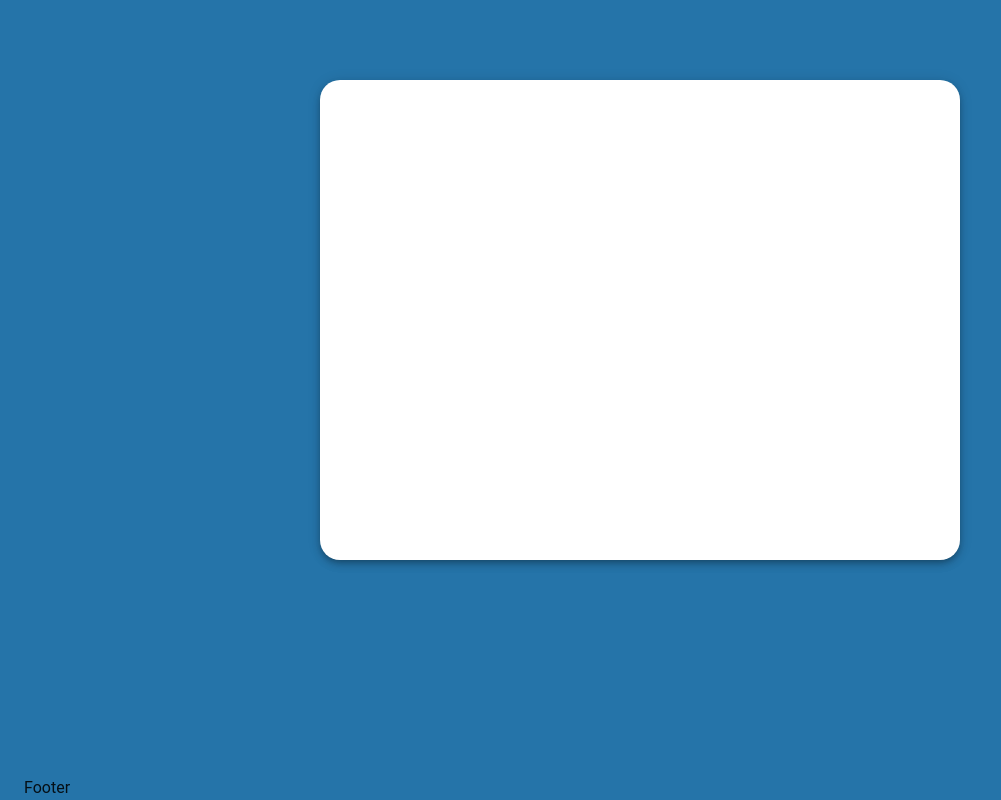
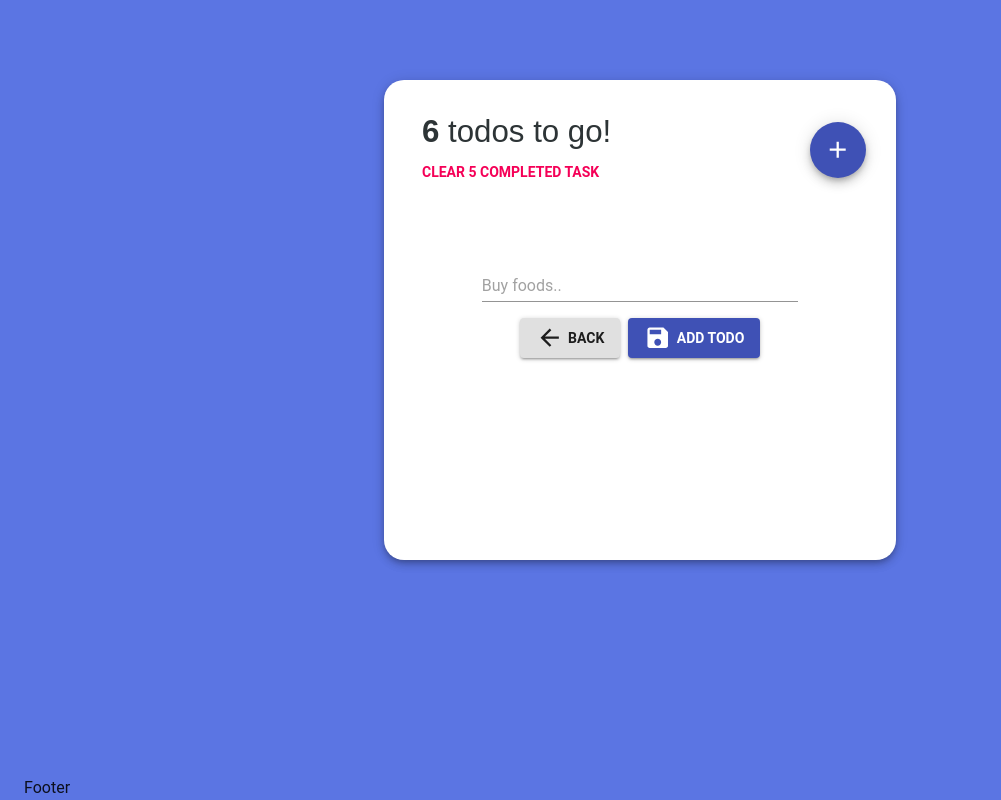
Before and after one commit to mbmohib/todo-app, a React (Create React App) app: page /add in a window 1280 px wide. Shown: the whole page, without its empty margins (0-1001 px from the left). Built offline with nearby package versions, Linux system fonts and the light colour scheme.

Commit message:
implement add todo ui

```diff
--- a/package.json
+++ b/package.json
@@ -15,8 +15,7 @@
     "react-scripts": "3.1.1",
     "redux": "^4.0.4",
     "redux-thunk": "^2.3.0",
-    "styled-components": "^5.0.0-beta.8",
-    "styled-system": "^5.1.0"
+    "styled-components": "^5.0.0-beta.8"
   },
   "scripts": {
     "start": "react-scripts start",
--- a/src/routes/routes.js
+++ b/src/routes/routes.js
@@ -1,13 +1,15 @@
 import React from 'react';
 import { Route, Switch, BrowserRouter } from 'react-router-dom';
-import { Home } from 'views/components';
+import { TodoList, AddEditTodo } from 'views/components';
 import Layout from 'views/layouts/Layout';
 
 const Routes = () => (
   <BrowserRouter>
     <Layout>
       <Switch>
-        <Route path="/" component={Home} exact />
+        <Route path="/" component={TodoList} exact />
+        <Route path="/add" component={AddEditTodo} />
+        <Route path="/edit/{id}" component={AddEditTodo} />
       </Switch>
     </Layout>
   </BrowserRouter>
--- a/src/theme/theme.js
+++ b/src/theme/theme.js
@@ -1,7 +1,15 @@
+const values = {
+  xs: 0,
+  sm: 600,
+  md: 960,
+  lg: 1280,
+  xl: 1920,
+};
+
 export default {
   breakpoints: {
     keys: ['xs', 'sm', 'md', 'lg', 'xl'],
-    values: { xs: 0, sm: 600, md: 960, lg: 1280, xl: 1920 },
+    up: key => `@media (min-width:${values[key]}px)`,
   },
   space: [0, 8, 16, 24, 32, 64, 128, 256],
   shadows: [
@@ -117,7 +125,7 @@ export default {
   palette: {
     // light: 'rgba(1, 1, 1, 1.00)',
     // tonalOffset: 0.2,
-    background: { paper: '#fff', default: '#2574A9', light: '#EB1763' },
+    background: { paper: '#fff', default: '#5b75e3', light: '#EB1763' },
     // contrastThreshold: 3,
     grey: {
       '50': '#f9f9f9',
--- /dev/null
+++ b/src/views/components/AddEditTodo/AddEditTodo.js
@@ -0,0 +1,41 @@
+import React from 'react';
+import { TextField } from '@material-ui/core';
+import { ArrowBack, Save } from '@material-ui/icons';
+
+import { Wrapper, Button } from 'views/ui';
+
+const AddTodo = ({ history }) => {
+  const handleBackButton = () => {
+    history.goBack();
+  };
+
+  return (
+    <Wrapper
+      justify="center"
+      mt={3}
+      width={{ xs: '100%', sm: '80%', md: '70%' }}
+      mx="auto"
+      mt={10}
+    >
+      <TextField fullWidth id="standard-name" placeholder="Buy foods.." />
+
+      <Wrapper flex mt={2} justify="center">
+        <Button
+          variant="contained"
+          color="default"
+          mr={1}
+          onClick={handleBackButton}
+        >
+          <ArrowBack />
+          Back
+        </Button>
+        <Button variant="contained" color="primary">
+          <Save />
+          Add Todo
+        </Button>
+      </Wrapper>
+    </Wrapper>
+  );
+};
+
+export default AddTodo;
--- a/src/views/components/Home/Home.js
+++ /dev/null
@@ -1,11 +0,0 @@
-import React, { Fragment } from 'react';
-import { TodoHeader, TodoList } from 'views/components';
-
-const Home = () => (
-  <Fragment>
-    <TodoHeader />
-    <TodoList />
-  </Fragment>
-);
-
-export default Home;
--- a/src/views/components/TodoHeader/TodoHeader.js
+++ b/src/views/components/TodoHeader/TodoHeader.js
@@ -1,6 +1,7 @@
 import React from 'react';
 import { Grid, Typography, Button, Fab, Box } from '@material-ui/core';
 import { Add } from '@material-ui/icons';
+import { Link } from 'react-router-dom';
 
 import { Wrapper } from 'views/ui';
 
@@ -17,7 +18,7 @@ const TodoHeader = () => (
       </Grid>
       <Grid item xs={4}>
         <Wrapper flex justify="flex-end" align="center">
-          <Fab color="primary" aria-label="add">
+          <Fab color="primary" aria-label="add" component={Link} to="/add">
             <Add />
           </Fab>
         </Wrapper>
--- a/src/views/components/TodoItem/TodoItem.js
+++ b/src/views/components/TodoItem/TodoItem.js
@@ -2,7 +2,7 @@ import React, { useState } from 'react';
 import { Checkbox, Grid, Box, Hidden } from '@material-ui/core';
 import { Delete, Edit } from '@material-ui/icons';
 
-import { Todo, IconButtonExtended } from 'views/ui';
+import { Todo, IconButton } from 'views/ui';
 
 const TodoItem = ({ todo }) => {
   const [checkboxValue, setCheckbox] = useState(false);
@@ -29,14 +29,14 @@ const TodoItem = ({ todo }) => {
           <Grid item xs={8} />
         </Hidden>
         <Grid item xs={2} sm={1}>
-          <IconButtonExtended aria-label="edit">
+          <IconButton aria-label="edit">
             <Edit />
-          </IconButtonExtended>
+          </IconButton>
         </Grid>
         <Grid item xs={2} sm={1}>
-          <IconButtonExtended aria-label="delete">
+          <IconButton aria-label="delete">
             <Delete />
-          </IconButtonExtended>
+          </IconButton>
         </Grid>
       </Grid>
     </Box>
--- a/src/views/components/index.js
+++ b/src/views/components/index.js
@@ -1,7 +1,7 @@
 import Footer from './Footer/Footer';
-import Home from './Home/Home';
 import TodoHeader from './TodoHeader/TodoHeader';
 import TodoItem from './TodoItem/TodoItem';
 import TodoList from './TodoList/TodoList';
+import AddEditTodo from './AddEditTodo/AddEditTodo';
 
-export { Home, TodoHeader, TodoList, TodoItem, Footer };
+export { TodoHeader, TodoList, TodoItem, AddEditTodo, Footer };
--- a/src/views/layouts/Layout.js
+++ b/src/views/layouts/Layout.js
@@ -1,8 +1,7 @@
 import React from 'react';
 import styled from 'styled-components';
-import { Container } from '@material-ui/core';
 
-import { Footer } from 'views/components';
+import { Footer, TodoHeader } from 'views/components';
 import media from 'theme/mediaQuery';
 
 const Wrapper = styled.div`
@@ -27,14 +26,14 @@ const Main = styled.div`
     `}
 
   ${media.md`
-    width: 75%;
+    width: 65%;
     padding: 30px;
     margin-top: 80px;
     border-radius: 20px;
     `}
 
   ${media.lg`
-    width: 50%;
+    width: 40%;
     `}
 
   ${media.xl`
@@ -45,7 +44,10 @@ const Main = styled.div`
 const Layout = ({ children }) => (
   <Wrapper>
     <main style={{ flexGrow: 1 }}>
-      <Main>{children}</Main>
+      <Main>
+        <TodoHeader />
+        {children}
+      </Main>
     </main>
     <Footer />
   </Wrapper>
--- /dev/null
+++ b/src/views/ui/atoms/ButtonExtended.js
@@ -0,0 +1,15 @@
+import styled from 'styled-components';
+import { Button } from '@material-ui/core';
+import { spacing } from '@material-ui/system';
+
+const ButtonExtended = styled(Button)`
+  && {
+    svg {
+      margin-right: 5px;
+    }
+
+    ${spacing}
+  }
+`;
+
+export default ButtonExtended;
--- a/src/views/ui/atoms/Wrapper.js
+++ b/src/views/ui/atoms/Wrapper.js
@@ -1,13 +1,5 @@
 import styled, { css } from 'styled-components';
-import {
-  space,
-  width,
-  border,
-  borderColor,
-  borderRadius,
-  color,
-  position,
-} from 'styled-system';
+import { palette, spacing, width } from '@material-ui/system';
 
 const Wrapper = styled.div`
   ${props =>
@@ -42,26 +34,9 @@ const Wrapper = styled.div`
         `
       : ''};
 
-  ${props =>
-    props.maxHeight &&
-    css`
-      max-height: ${props.maxHeight};
-      overflow-y: auto;
-    `};
-
-  ${props =>
-    props.maxWidth &&
-    css`
-      max-width: ${props.maxWidth};
-    `};
-
-  ${space};
+  ${palette};
   ${width};
-  ${color};
-  ${border};
-  ${borderColor};
-  ${borderRadius};
-  ${position};
+  ${spacing};
 `;
 
 export default Wrapper;
--- a/src/views/ui/index.js
+++ b/src/views/ui/index.js
@@ -1,6 +1,7 @@
 import Wrapper from './atoms/Wrapper';
-import IconButtonExtended from './atoms/IconButtonExtended';
+import IconButton from './atoms/IconButtonExtended';
+import Button from './atoms/ButtonExtended';
 
 import Todo from './molecules/Todo';
 
-export { Wrapper, Todo, IconButtonExtended };
+export { Wrapper, Todo, IconButton, Button };
```
